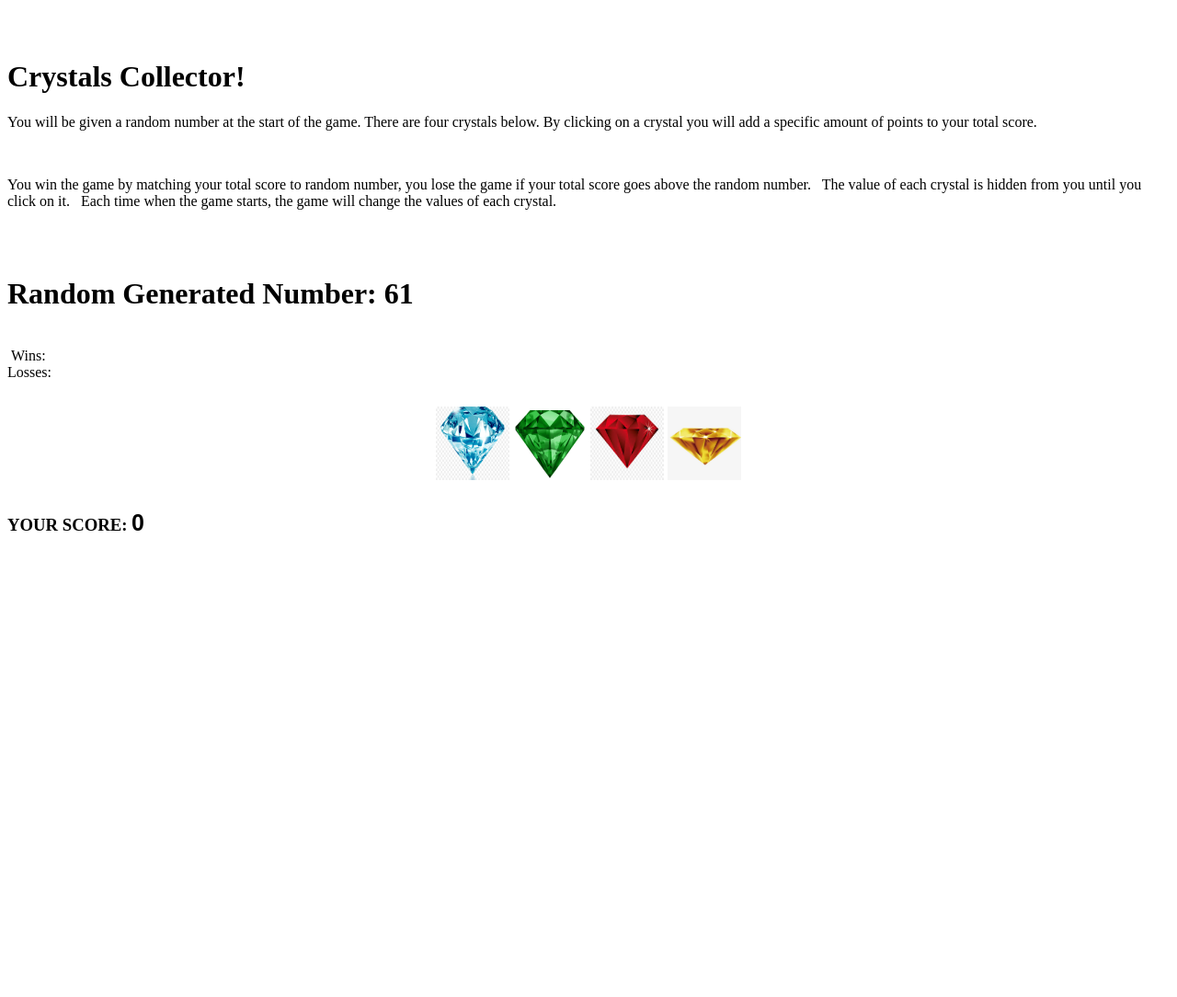
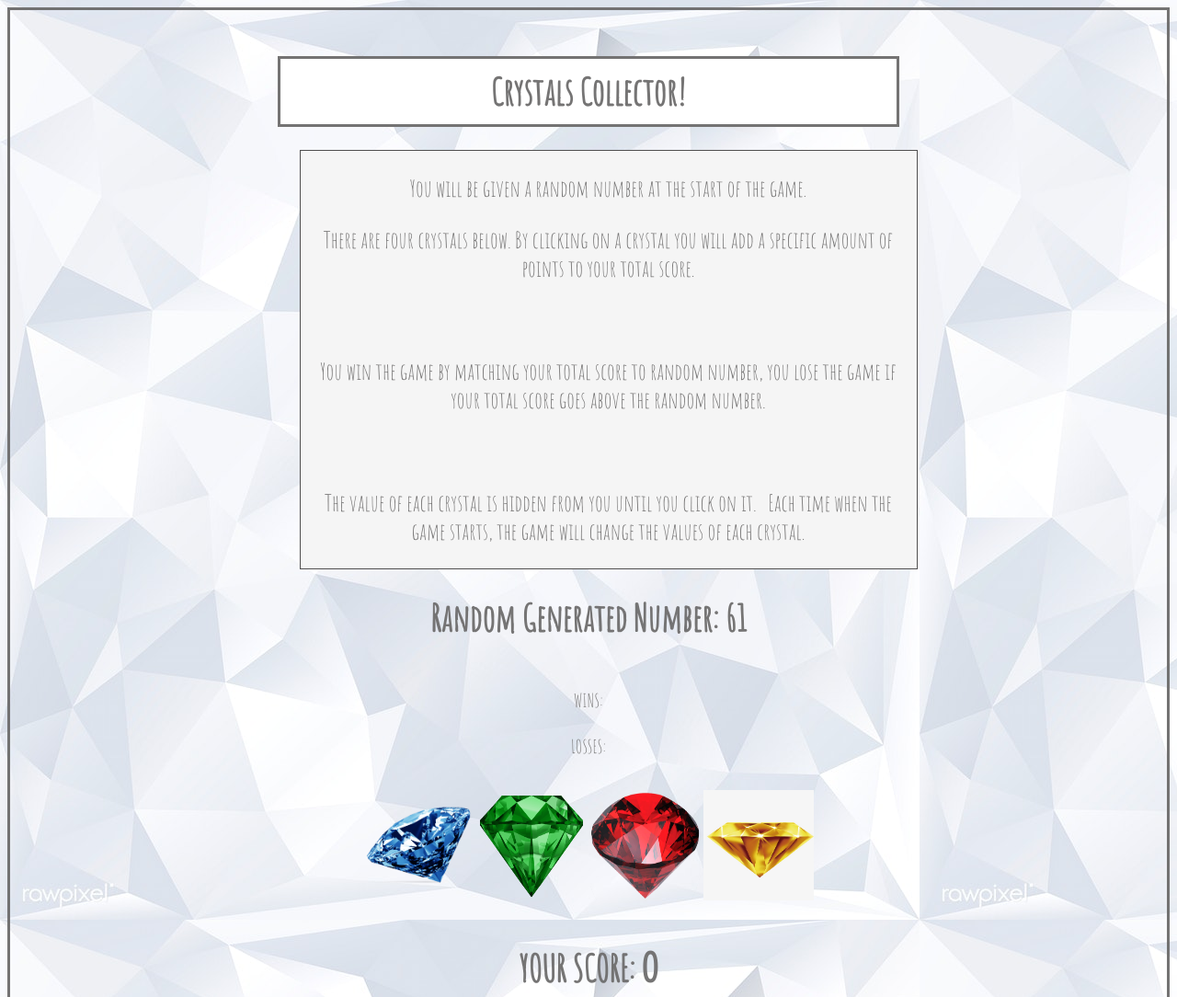
Before and after one commit to jacquelinegez/crystalGame, a plain HTML site: page index.html in a window 1280 px wide. Shown: the top 1084 px of the page at 92% size. Before the commit the page ends 800 px from the top, so only its background shows below. Drawn offline with nearby package versions, Linux system fonts and the light colour scheme.

Commit message:
added css

```diff
--- a/assets/style/style.css
+++ b/assets/style/style.css
@@ -1,27 +1,56 @@
+.header {
+    background-color: white;
+    padding: 10px;
+    width: 650px;
+    margin: auto;
+    border-style: solid;
+}
+body {
+    font-family: 'Open Sans Condensed', sans-serif;
+    font-family: 'Amatic SC', cursive;
+    color: rgba(108, 107, 107, 0.94);
+    text-align: center;
+    border-style: solid;
+    border-color: rgba(108, 107, 107, 0.94);
+    font-size: 20px;
+}
+
+#rules {
+    font-size: 25px;
+    font-display: bold;
+	background-color: whitesmoke;
+	border-style: solid;
+	border-width: 0.5px;
+	border-color: rgb(80, 79, 79);
+	padding-left: 10px;
+	padding-right: 10px;
+    width: 650px;
+    margin-left: 25%;
+}
 
 #blueCrystal{
-    width: 80px;
-    height: 80px;
+    width: 120px;
+    height: 120px;
     cursor: pointer;
     background: none;
 }
 
 #greenCrystal {
-    width: 80px;
-    height: 80px;
+    width: 120px;
+    height: 120px;
     cursor: pointer;
     background: none;
 }
 
 #redCrystal {
-    width: 80px;
-    height: 80px;
+    width: 120px;
+    height: 120px;
     cursor: pointer;
     background: none;
 }
 #yellowCrystal {
-    width: 80px;
-    height: 80px;
+    width: 120px;
+    height: 120px;
     cursor: pointer;
     background: none;
 }
@@ -32,6 +61,6 @@
 }
 
 #totalScore {
-    font-family: Arial, Helvetica, sans-serif;
-    font-size: 25px;
+    font-family:'Open Sans Condensed', sans-serif;
+    font-size: 45px;
 }
--- a/index.html
+++ b/index.html
@@ -3,59 +3,62 @@
 
 <head>
     <meta charset="UTF-8">
-    <link rel="stylesheet" href="assets/style/style.css">
+    <meta name="viewport" content="width=device-width, initial-scale=1.0">
+    <link href="https://fonts.googleapis.com/css?family=Amatic+SC|Open+Sans+Condensed:300&display=swap" rel="stylesheet">
+    <link rel="stylesheet" href="assets/style/style.css" >
     <link rel="stylesheete" href="assets/style/reset.css">
         <title>Crystals Collector</title>
 </head>
 
-<body>
+<body background="./assets/images/crystal.jpg">
     <div class="container">
         <div class="row">
             <h1 class="header">Crystals Collector!</h1>
-        </div>
-        <div class="row">
-            <div class="col-lg-6 instruction">
+            <br>
+            <div class="col-lg-6">
+                <div id="rules">
                  <p>You will be given a random number at the start of the game.
-                    There are four crystals below. By clicking on a crystal you will add a
+                   <p> There are four crystals below. By clicking on a crystal you will add a
                     specific amount of points to your total score.</p>
                     <p>You win the game by matching your total score to random number, you lose the
-                    game if your total score goes above the random number.
-                    The value of each crystal is hidden from you until you click on it.
+                    game if your total score goes above the random number.</p>
+                   <p> The value of each crystal is hidden from you until you click on it.
                     Each time when the game starts, the game will change the values of each
                    crystal.</p>
-            </div>
-
-         </div>
-
-          <br>
-    <div class="row">
+                   </div>
+                </div>
+          </div>
+          <div class="row">
          <h1>
              Random Generated Number:
              <span id="randomNumber"></span>
          </h1>
          <div class="col-lg-2 totalWL">
+
          <br>
-             Wins:
+               WINS:
             <span id="numberWins"></span>
+         <br>
               <br>
-                 Losses:
+                 LOSSES:
                  <span id="numberLosses"></span>
               <br>
+            </div>
          </div>
      </div>
-
+     <div class="row">
      <div class="button">
-         <img class="image" id="blueCrystal" src="assets/images/blueCrystal.jpg">
+         <img class="image" id="blueCrystal" src="assets/images/blueCrystal.png">
          <img class="image" id="greenCrystal" src="assets/images/greenCrystal.png">
-         <img class="image" id="redCrystal" src="assets/images/redCrystal.jpeg">
+         <img class="image" id="redCrystal" src="assets/images/redCrystal.png">
          <img class="image" id="yellowCrystal" src="assets/images/yellowCrystal.jpg">
      </div>
         <div class="row">
-            <h3>YOUR SCORE:
+            <h1>YOUR SCORE:
             <span id="totalScore"></span>
-            </h3>
+            </h1>
         </div>
-
+      </div>
 
      </div>
      <script src="https://code.jquery.com/jquery-3.3.1.min.js"integrity="sha256-FgpCb/KJQlLNfOu91ta32o/NMZxltwRo8QtmkMRdAu8=" crossorigin="anonymous" type="text/javascript"></script>
```
Also changed, not shown: assets/images/blueCrystal.jpg (deleted), assets/images/blueCrystal.png (added), assets/images/crystal.jpg (added), assets/images/redCrystal.jpeg (deleted), assets/images/redCrystal.png (added), 3 other files.
